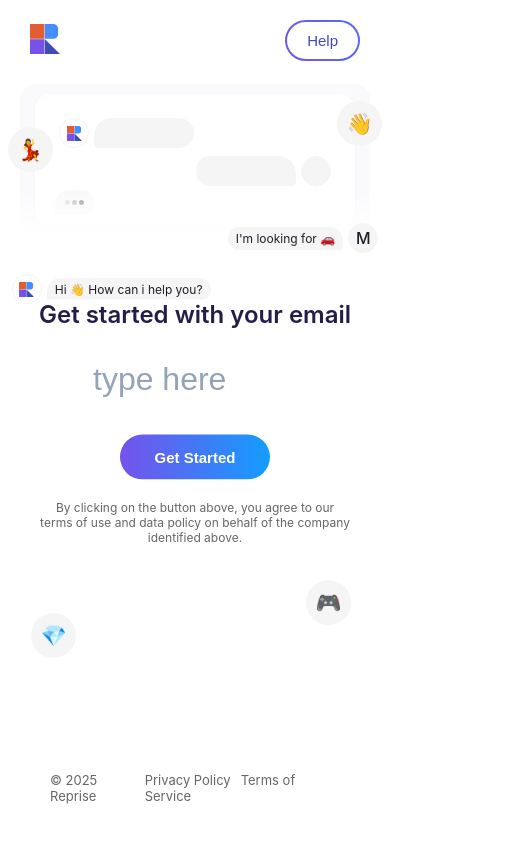
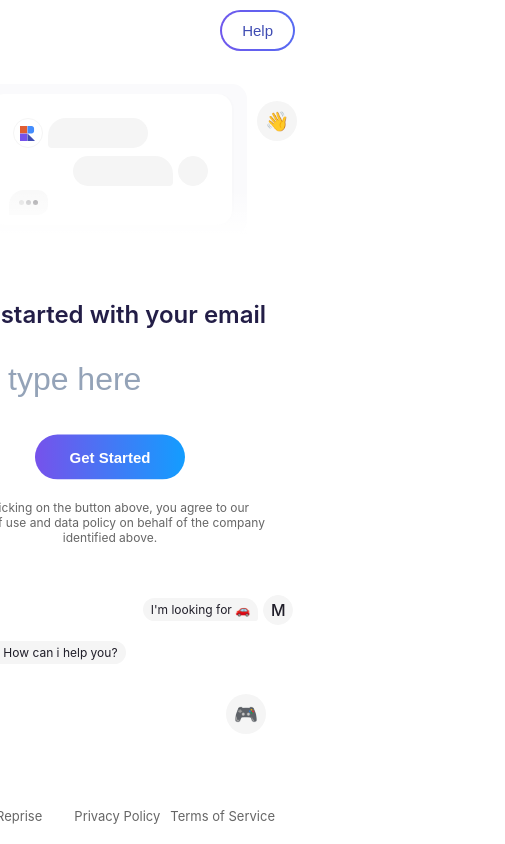
Before and after one commit to akojif/onboarding-flow, a React (Create React App) app: page / in a window 390 px wide. Shown: the whole page, 505 px wide, since content can reach past the window. Built offline with nearby package versions, Linux system fonts and the light colour scheme; a web font is replaced by a local one.

Commit message:
style: update OnboardingFlow and BgIllustration styles for better responsiveness; rename cursor to caret in CustomInput

```diff
--- a/src/components/OnboardingFlow.css
+++ b/src/components/OnboardingFlow.css
@@ -2,12 +2,17 @@
   display: flex;
   justify-content: space-between;
   flex-direction: column;
-  height: 100vh;
+  height: 100dvh;
   max-width: 1400px;
   margin: 0 auto;
   width: 100%;
   padding: 20px 30px;
   position: relative;
+
+  @media only screen and (max-width: 510px) {
+    padding: 10px 10px 0 10px;
+    overflow-x: hidden;
+  }
 }
 
 .onboading-nav {
--- a/src/components/custom-input/CustomInput.css
+++ b/src/components/custom-input/CustomInput.css
@@ -43,13 +43,13 @@
   transform: translateX(0);
 }
 
-.input-container .cursor {
+.input-container .caret {
   position: absolute;
   top: 0;
   left: 0;
   width: 5px;
   height: 80%;
-  background-color: var(--cursor-color);
+  background-color: var(--caret-color);
   animation: blink 1s step-start infinite;
   z-index: 2;
 }
--- a/src/components/custom-input/CustomInput.tsx
+++ b/src/components/custom-input/CustomInput.tsx
@@ -45,7 +45,7 @@ function CustomInput({
     }
   }, [value]);
 
-  // Update cursor on every value change
+  // Update caret on every value change
   useEffect(() => {
     if (inputRef.current) {
       inputRef.current.focus();
@@ -54,7 +54,7 @@ function CustomInput({
   }, [updateCaret]);
 
   // eslint-disable-next-line react-hooks/exhaustive-deps
-  // On window resize re-adjust cursor's position
+  // On window resize re-adjust caret's position
   useEffect(() => {
     window.addEventListener("resize", updateCaret);
     return () => {
@@ -102,7 +102,7 @@ function CustomInput({
         )}
       </div>
 
-      <div ref={InputCaretRef} className='cursor' />
+      <div ref={InputCaretRef} className='caret' />
     </div>
   );
 }
--- a/src/components/steps/PlatformStep.tsx
+++ b/src/components/steps/PlatformStep.tsx
@@ -17,7 +17,6 @@ export default function PlatformStep({
   prevStep,
 }: PlatformStepProps) {
   // handle enter key press
-  // eslint-disable-next-line react-hooks/exhaustive-deps
   useEffect(() => {
     const handleEnterPress = (e: KeyboardEvent) => {
       if (e.key === "Enter" && formData.platform) {
--- a/src/components/ui/BgIllustration.css
+++ b/src/components/ui/BgIllustration.css
@@ -31,6 +31,11 @@
   padding: 15px 20px;
   position: relative;
   top: 10%;
+
+  @media only screen and (max-width: 501px) {
+    width: 70%;
+    min-width: 200px;
+  }
 
   &::before {
     content: "";
@@ -186,7 +191,6 @@
     }
 
     .card-skeleton {
-      max-width: 220px;
       padding: 10px 15px;
     }
 
@@ -218,6 +222,8 @@
       }
     }
   }
+
+  /* chats */
   .text-message {
     padding: 4px;
 
@@ -228,3 +234,48 @@
     }
   }
 }
+
+@media only screen and (max-width: 501px) {
+  @media (max-width: 768px) {
+    .bg-illustration {
+      > .text-message:nth-of-type(1) {
+        top: 75%;
+        left: 2%;
+      }
+
+      > .text-message:nth-of-type(2) {
+        top: 70%;
+        right: 2%;
+      }
+
+      .emoji-icons {
+        .icon {
+          width: 40px;
+          height: 40px;
+          font-size: 1.2rem;
+
+          &:nth-of-type(3) {
+            bottom: 10%;
+            left: 8%;
+          }
+
+          &:nth-of-type(4) {
+            bottom: 13%;
+            right: 10%;
+          }
+        }
+      }
+    }
+
+    /* chats */
+    .text-message {
+      padding: 4px;
+
+      /* message text */
+      .text {
+        padding: 4px 8px;
+        font-size: 12px;
+      }
+    }
+  }
+}
--- a/src/index.css
+++ b/src/index.css
@@ -1,4 +1,4 @@
-@import url('https://api.fontshare.com/v2/css?f[]=satoshi@400,500,600&display=swap');
+@import url("https://api.fontshare.com/v2/css?f[]=satoshi@400,500,600&display=swap");
 
 *,
 *::before,
@@ -23,7 +23,7 @@
   --dark-grey-2: #201e29;
 
   --progress-bar-color: #3d88f8;
-  --cursor-color: #508ff6;
+  --caret-color: #508ff6;
 
   --light-blue-1: rgba(91, 187, 255, 0.973);
   --light-blue-2: rgba(236, 248, 255, 0.33);
@@ -43,12 +43,14 @@
 
 body {
   margin: 0;
-  font-family: 'Satoshi', -apple-system, BlinkMacSystemFont, 'Segoe UI', Roboto, sans-serif;
+  font-family: "Satoshi", -apple-system, BlinkMacSystemFont, "Segoe UI", Roboto,
+    sans-serif;
   -webkit-font-smoothing: antialiased;
   -moz-osx-font-smoothing: grayscale;
   font-weight: 400;
 }
 
 code {
-  font-family: source-code-pro, Menlo, Monaco, Consolas, 'Courier New', monospace;
+  font-family: source-code-pro, Menlo, Monaco, Consolas, "Courier New",
+    monospace;
 }
```
